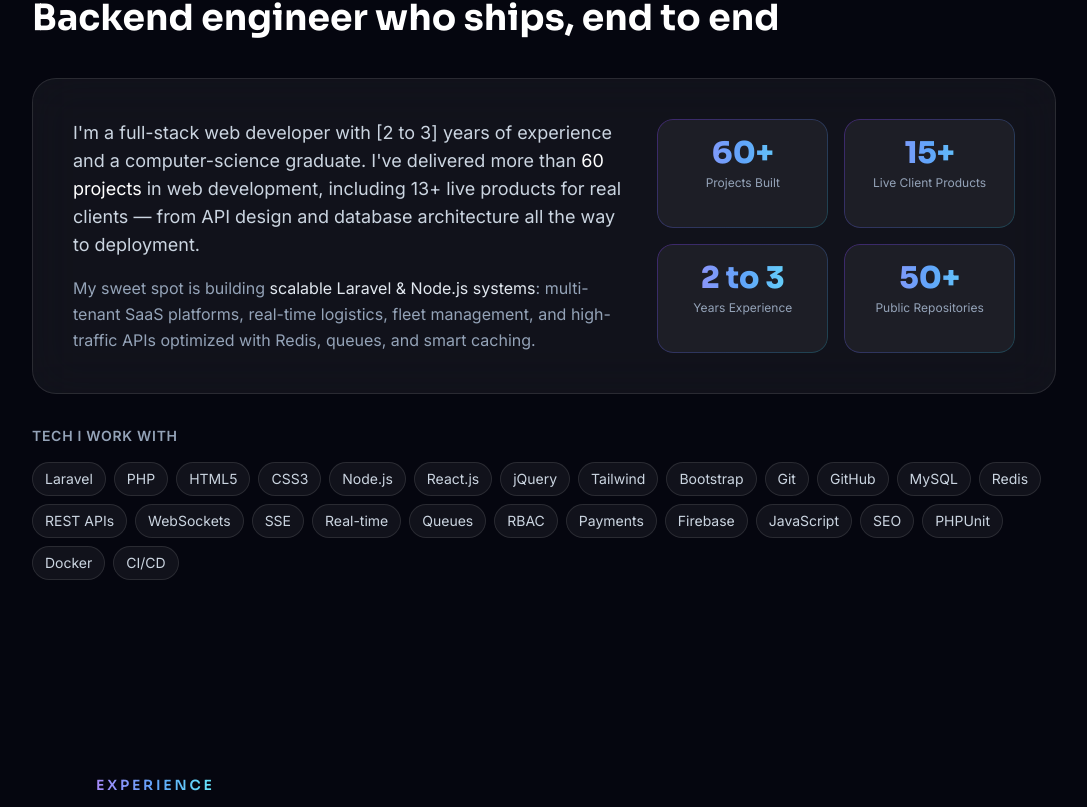
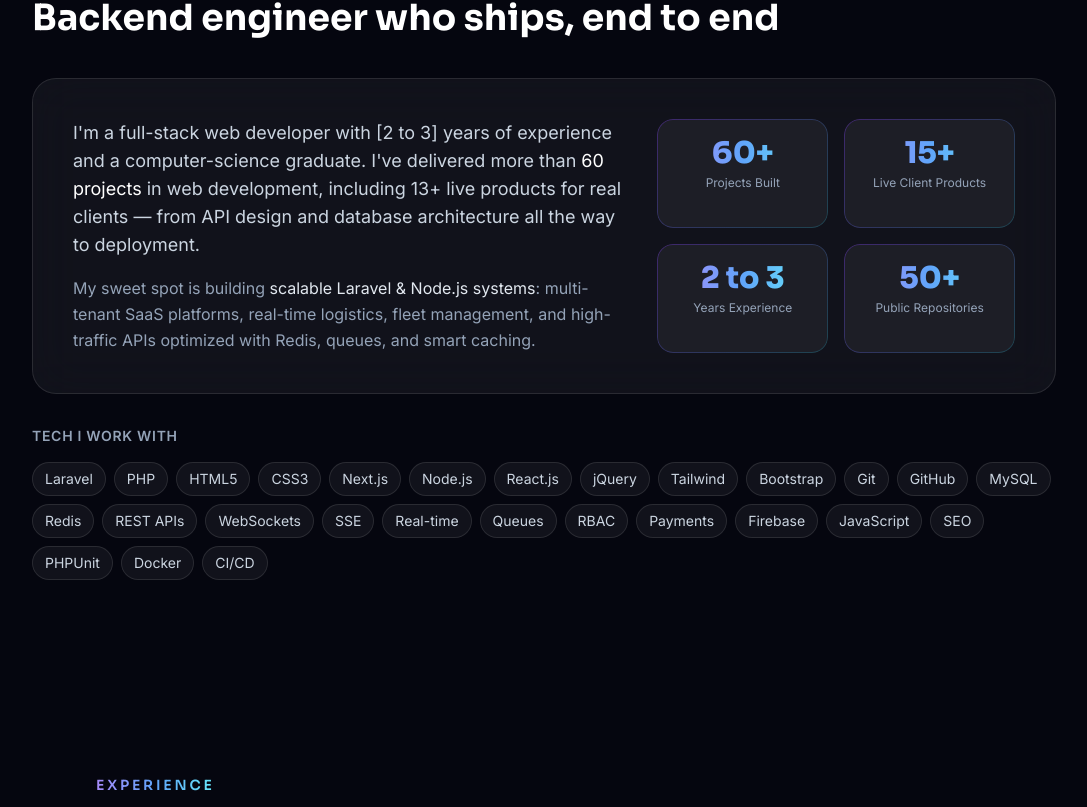
Before and after one commit to yousef2002307/final-portfolio, a React (Vite) app: page / in a window 1280 px wide. Shown: the part 934-1741 px from the top of the page, without its empty margins (96-1183 px from the left). Built offline with nearby package versions, Linux system fonts and the light colour scheme; no server answers.

Commit message:
feat: add About and Hero sections to portfolio homepage

```diff
--- a/src/components/About.jsx
+++ b/src/components/About.jsx
@@ -10,7 +10,7 @@ export default function About({ isJunior = false }) {
   ];
 
   const SKILLS = [
-    'Laravel', 'PHP', 'HTML5', 'CSS3', 'Node.js', 'React.js', 'jQuery', 'Tailwind', 'Bootstrap', 'Git', 'GitHub', 'MySQL', 'Redis', 'REST APIs',
+    'Laravel', 'PHP', 'HTML5', 'CSS3', 'Next.js', 'Node.js', 'React.js', 'jQuery', 'Tailwind', 'Bootstrap', 'Git', 'GitHub', 'MySQL', 'Redis', 'REST APIs',
     'WebSockets', 'SSE', 'Real-time', 'Queues', 'RBAC', 'Payments',
     'Firebase', 'JavaScript', 'SEO', 'PHPUnit', 'Docker', 'CI/CD',
   ];
--- a/src/components/Hero.jsx
+++ b/src/components/Hero.jsx
@@ -33,7 +33,7 @@ export default function Hero({ isJunior = false }) {
           variants={fadeUp}
           className="mb-4 font-display text-sm font-semibold uppercase tracking-[0.2em] text-gradient sm:text-base"
         >
-          Backend & Full-Stack Developer{isJunior ? ' — Junior Developer' : ''}
+          Backend & Full-Stack Developer & Frontend Developer{isJunior ? ' — Junior Developer' : ''}
         </motion.p>
 
         <motion.h1
@@ -66,7 +66,7 @@ export default function Hero({ isJunior = false }) {
           variants={fadeUp}
           className="mx-auto mt-8 max-w-2xl text-base leading-relaxed text-slate-400 sm:text-lg"
         >
-          A Full-stack web developer(Laravel & Node.js & React.js) with [{isJunior ? '1 to 2' : '2 to 3'}] years of work
+          A Full-stack web developer(PHP & Laravel & Next.js & Node.js & React.js & Nest.js) with [{isJunior ? '1 to 2' : '2 to 3'}] years of work
           experience delivering <span className="text-slate-200">60+ web
           projects</span>, including 15+ live client products. I architect
           high-performance Laravel &amp; Node.js APIs, real-time features, and
```
